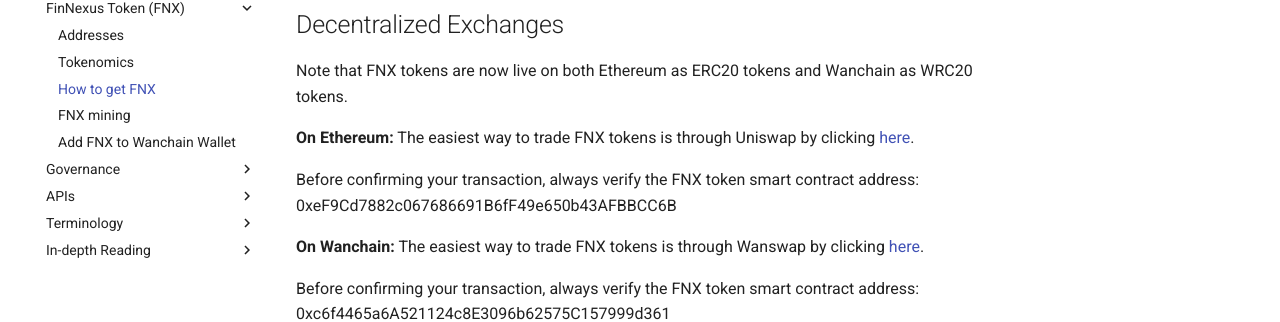
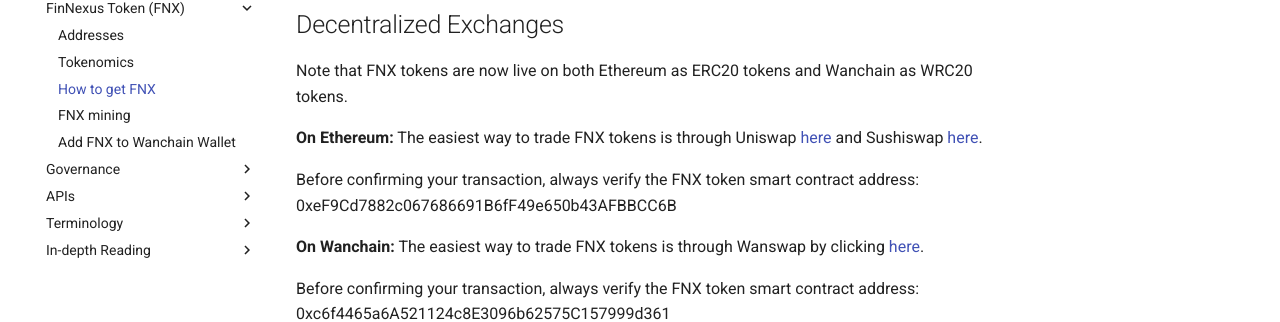
Before and after one commit to Phoenix-Finance/Phoenix-Documentation, an MkDocs documentation site: the page built from content/token/markets.md, in a window 1280 px wide and 955 px high. Shown: the part 238-560 px from the top of the window. Built offline with MkDocs 1.6.1 and Material for MkDocs 9.7.7, drawn with Linux system fonts in a browser that asks for light colours.

Commit message:
add sushi

```diff
--- a/content/token/markets.md
+++ b/content/token/markets.md
@@ -4,7 +4,7 @@ Looking to get your hands on some FNX tokens?
 
 Note that FNX tokens are now live on both Ethereum as ERC20 tokens and Wanchain as WRC20 tokens.
 
-**On Ethereum:** The easiest way to trade FNX tokens is through Uniswap by clicking [here](https://uniswap.info/token/0xef9cd7882c067686691b6ff49e650b43afbbcc6b).
+**On Ethereum:** The easiest way to trade FNX tokens is through Uniswap [here](https://uniswap.info/token/0xef9cd7882c067686691b6ff49e650b43afbbcc6b) and Sushiswap [here](https://exchange.sushiswapclassic.org/#/swap?outputCurrency=0xef9cd7882c067686691b6ff49e650b43afbbcc6b).
 
 Before confirming your transaction, always verify the FNX token smart contract address: 0xeF9Cd7882c067686691B6fF49e650b43AFBBCC6B
 
```
